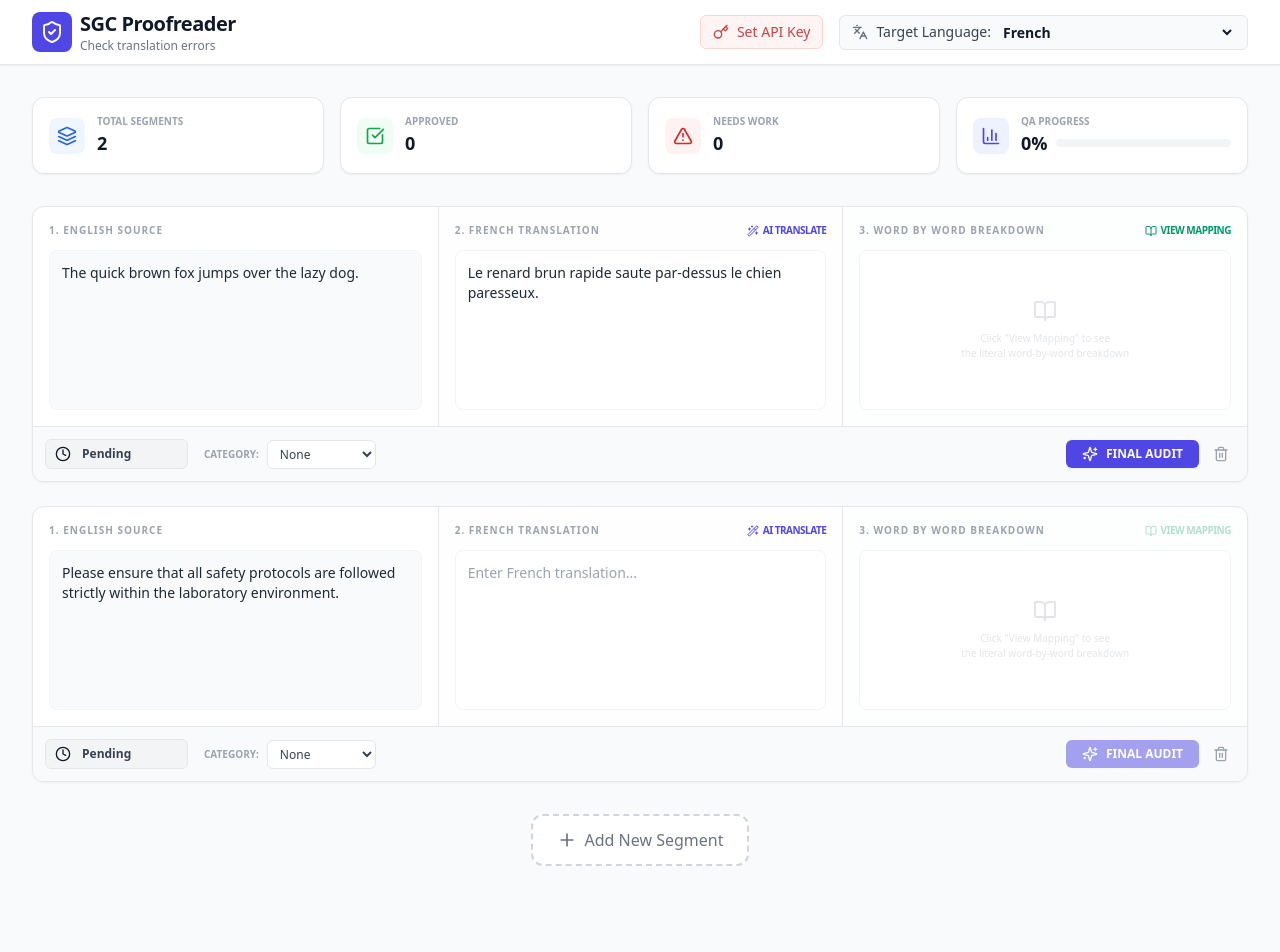
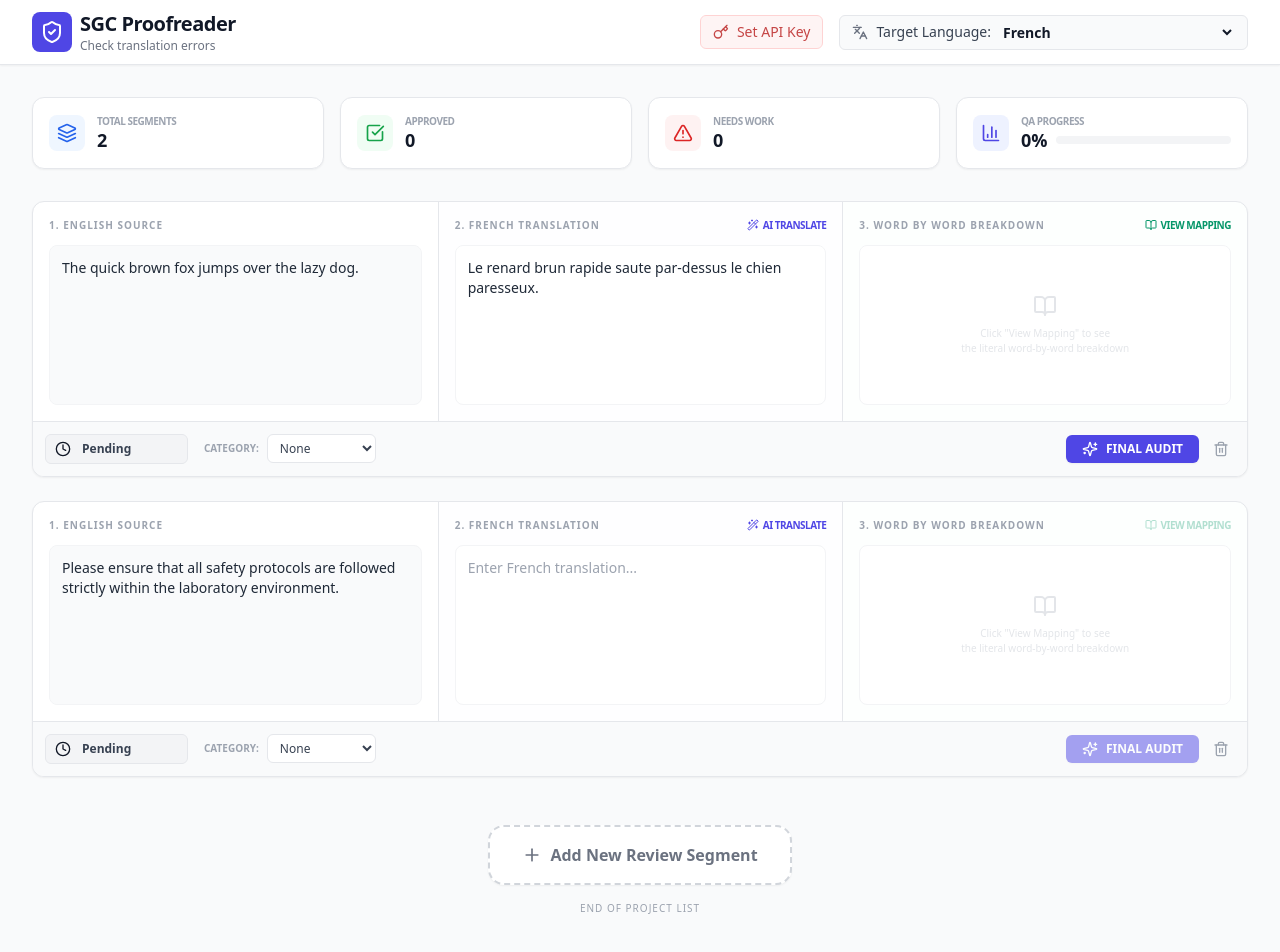
Before and after one commit to AlimaTABS/Proofreader-AI-v0.1, a React (Vite) app: page / in a window 1280 px wide. Shown: the top 952 px of the page. Built offline with nearby package versions, Linux system fonts and the light colour scheme.

Commit message:
Update SegmentList.tsx

```diff
--- a/components/SegmentList.tsx
+++ b/components/SegmentList.tsx
@@ -25,6 +25,7 @@ export const SegmentList: React.FC<SegmentListProps> = ({
   onRunWordAnalysis,
   onAddSegment,
 }) => {
+  // Memoize stats to prevent unnecessary re-renders and maintain file complexity
   const stats = useMemo(() => {
     const total = segments.length;
     const approved = segments.filter(s => s.status === SegmentStatus.Approved).length;
@@ -37,43 +38,44 @@ export const SegmentList: React.FC<SegmentListProps> = ({
 
   return (
     <div className="max-w-[1600px] mx-auto px-4 sm:px-6 lg:px-8 py-8 pb-32">
-      {/* Stats Summary Bar */}
-      <div className="mb-8 grid grid-cols-2 md:grid-cols-4 gap-4">
-        <div className="bg-white p-4 rounded-xl border border-gray-200 shadow-sm flex items-center gap-3">
+      {/* Project Status Overview */}
+      <div className="mb-8 grid grid-cols-2 md:grid-cols-4 gap-4 animate-fadeIn">
+        <div className="bg-white p-4 rounded-xl border border-gray-200 shadow-sm flex items-center gap-3 transition-transform hover:scale-[1.02]">
           <div className="bg-blue-50 p-2 rounded-lg"><Layers className="w-5 h-5 text-blue-600" /></div>
           <div>
-            <p className="text-[10px] font-bold text-gray-400 uppercase">Total Segments</p>
-            <p className="text-lg font-bold text-gray-900">{stats.total}</p>
+            <p className="text-[10px] font-bold text-gray-400 uppercase tracking-tighter">Total Segments</p>
+            <p className="text-lg font-bold text-gray-900 leading-tight">{stats.total}</p>
           </div>
         </div>
-        <div className="bg-white p-4 rounded-xl border border-gray-200 shadow-sm flex items-center gap-3">
+        <div className="bg-white p-4 rounded-xl border border-gray-200 shadow-sm flex items-center gap-3 transition-transform hover:scale-[1.02]">
           <div className="bg-green-50 p-2 rounded-lg"><CheckSquare className="w-5 h-5 text-green-600" /></div>
           <div>
-            <p className="text-[10px] font-bold text-gray-400 uppercase">Approved</p>
-            <p className="text-lg font-bold text-gray-900">{stats.approved}</p>
+            <p className="text-[10px] font-bold text-gray-400 uppercase tracking-tighter">Approved</p>
+            <p className="text-lg font-bold text-gray-900 leading-tight">{stats.approved}</p>
           </div>
         </div>
-        <div className="bg-white p-4 rounded-xl border border-gray-200 shadow-sm flex items-center gap-3">
+        <div className="bg-white p-4 rounded-xl border border-gray-200 shadow-sm flex items-center gap-3 transition-transform hover:scale-[1.02]">
           <div className="bg-red-50 p-2 rounded-lg"><AlertTriangle className="w-5 h-5 text-red-600" /></div>
           <div>
-            <p className="text-[10px] font-bold text-gray-400 uppercase">Needs Work</p>
-            <p className="text-lg font-bold text-gray-900">{stats.needsWork}</p>
+            <p className="text-[10px] font-bold text-gray-400 uppercase tracking-tighter">Needs Work</p>
+            <p className="text-lg font-bold text-gray-900 leading-tight">{stats.needsWork}</p>
           </div>
         </div>
-        <div className="bg-white p-4 rounded-xl border border-gray-200 shadow-sm flex items-center gap-3">
+        <div className="bg-white p-4 rounded-xl border border-gray-200 shadow-sm flex items-center gap-3 transition-transform hover:scale-[1.02]">
           <div className="bg-indigo-50 p-2 rounded-lg"><BarChart3 className="w-5 h-5 text-indigo-600" /></div>
           <div className="flex-1">
-            <p className="text-[10px] font-bold text-gray-400 uppercase">QA Progress</p>
+            <p className="text-[10px] font-bold text-gray-400 uppercase tracking-tighter">QA Progress</p>
             <div className="flex items-center gap-2">
-              <span className="text-lg font-bold text-gray-900">{stats.progress}%</span>
+              <span className="text-lg font-bold text-gray-900 leading-tight">{stats.progress}%</span>
               <div className="flex-1 h-2 bg-gray-100 rounded-full overflow-hidden">
-                <div className="h-full bg-indigo-500 transition-all duration-500" style={{ width: `${stats.progress}%` }}></div>
+                <div className="h-full bg-indigo-500 transition-all duration-700 ease-out shadow-sm" style={{ width: `${stats.progress}%` }}></div>
               </div>
             </div>
           </div>
         </div>
       </div>
 
+      {/* Main Segment List */}
       <div className="space-y-4">
         {segments.map((segment) => (
           <SegmentRow
@@ -89,14 +91,16 @@ export const SegmentList: React.FC<SegmentListProps> = ({
         ))}
       </div>
 
-      <div className="mt-8 flex justify-center">
+      {/* Action Footer */}
+      <div className="mt-12 flex flex-col items-center gap-4">
         <button
           onClick={onAddSegment}
-          className="group flex items-center gap-2 px-6 py-3 bg-white border-2 border-dashed border-gray-300 rounded-xl text-gray-500 font-medium hover:border-indigo-500 hover:text-indigo-600 hover:bg-indigo-50 transition-all duration-200"
+          className="group flex items-center gap-2 px-8 py-4 bg-white border-2 border-dashed border-gray-300 rounded-2xl text-gray-500 font-bold hover:border-indigo-500 hover:text-indigo-600 hover:bg-indigo-50 transition-all duration-300 shadow-sm"
         >
-          <Plus className="w-5 h-5" />
-          Add New Segment
+          <Plus className="w-5 h-5 group-hover:rotate-90 transition-transform" />
+          Add New Review Segment
         </button>
+        <p className="text-[10px] text-gray-400 font-medium uppercase tracking-widest">End of project list</p>
       </div>
     </div>
   );
```
